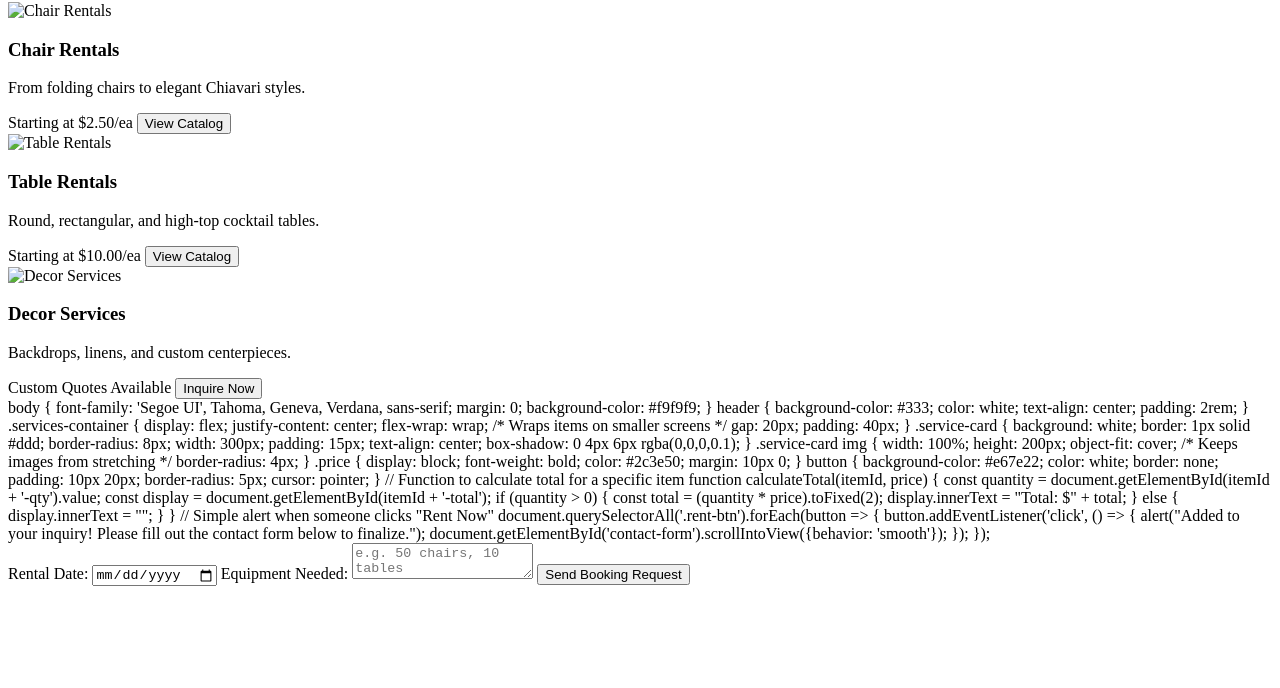
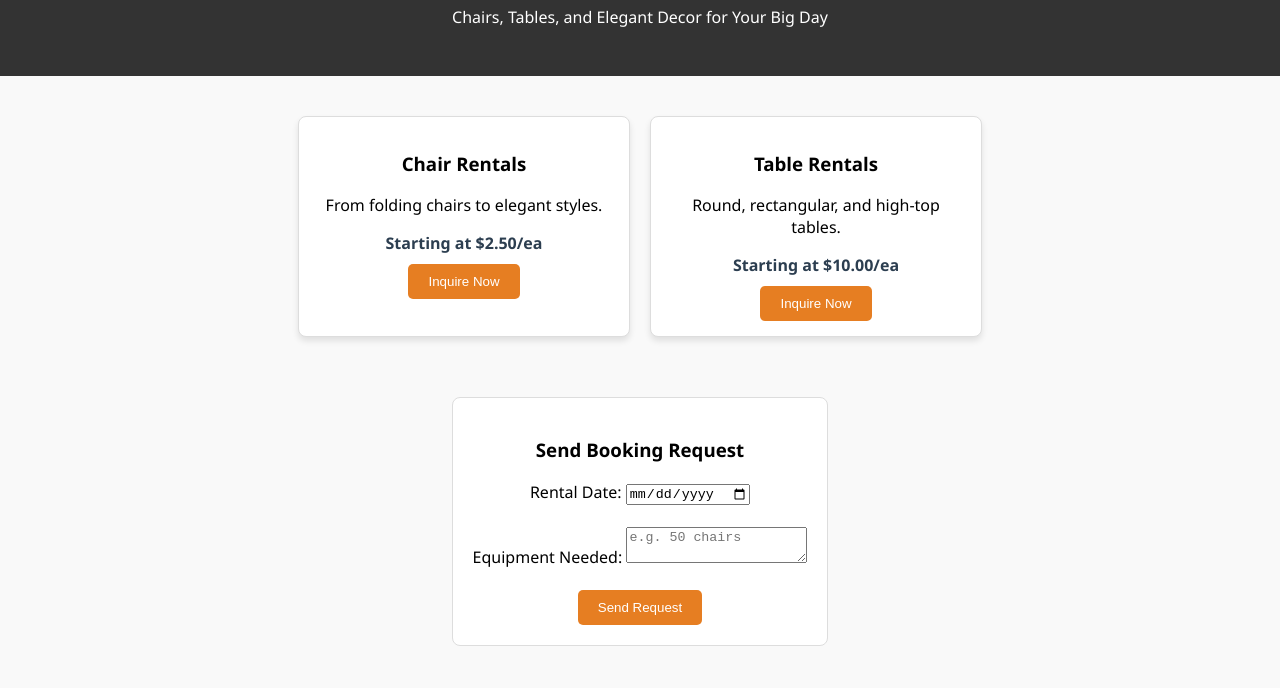
Before and after one commit to Avisha1204/Avisha1204.github.io, a plain HTML site: page index.html in a window 1280 px wide. Shown: the part 112-800 px from the top of the page. Drawn offline with Linux system fonts and the light colour scheme.

Commit message:
Revise HTML structure and add contact form
Updated title and added CSS for styling. Modified service descriptions and buttons for rental inquiries. Added a contact form for booking requests.

```diff
--- a/index.html
+++ b/index.html
@@ -2,135 +2,55 @@
 <html lang="en">
 <head>
     <meta charset="UTF-8">
-    <title>Elite Event Rentals</title>
-    <link rel="stylesheet" href="style.css">
+    <title>Party & Event Rentals</title>
+    <style>
+        /* This is the CSS section */
+        body { font-family: 'Segoe UI', sans-serif; margin: 0; background-color: #f9f9f9; text-align: center; }
+        header { background-color: #333; color: white; padding: 2rem; }
+        .services-container { display: flex; justify-content: center; flex-wrap: wrap; gap: 20px; padding: 40px; }
+        .service-card { background: white; border: 1px solid #ddd; border-radius: 8px; width: 300px; padding: 15px; box-shadow: 0 4px 6px rgba(0,0,0,0.1); }
+        .service-card img { width: 100%; height: 200px; object-fit: cover; border-radius: 4px; }
+        .price { display: block; font-weight: bold; color: #2c3e50; margin: 10px; }
+        button { background-color: #e67e22; color: white; border: none; padding: 10px 20px; border-radius: 5px; cursor: pointer; }
+        form { background: white; padding: 20px; display: inline-block; border-radius: 8px; margin-top: 20px; border: 1px solid #ddd; }
+    </style>
 </head>
 <body>
+
     <header>
         <h1>Party & Event Rentals</h1>
         <p>Chairs, Tables, and Elegant Decor for Your Big Day</p>
     </header>
 
     <section class="services-container">
-        <!-- Chair Rental Card -->
         <div class="service-card">
-            <img src="chairs.jpg" alt="Chair Rentals">
             <h3>Chair Rentals</h3>
-            <p>From folding chairs to elegant Chiavari styles.</p>
+            <p>From folding chairs to elegant styles.</p>
             <span class="price">Starting at $2.50/ea</span>
-            <button>View Catalog</button>
+            <button class="rent-btn">Inquire Now</button>
         </div>
-
-        <!-- Table Rental Card -->
         <div class="service-card">
-            <img src="tables.jpg" alt="Table Rentals">
             <h3>Table Rentals</h3>
-            <p>Round, rectangular, and high-top cocktail tables.</p>
+            <p>Round, rectangular, and high-top tables.</p>
             <span class="price">Starting at $10.00/ea</span>
-            <button>View Catalog</button>
-        </div>
-
-        <!-- Decor Services Card -->
-        <div class="service-card">
-            <img src="decor.jpg" alt="Decor Services">
-            <h3>Decor Services</h3>
-            <p>Backdrops, linens, and custom centerpieces.</p>
-            <span class="price">Custom Quotes Available</span>
-            <button>Inquire Now</button>
+            <button class="rent-btn">Inquire Now</button>
         </div>
     </section>
+
+    <form id="contact-form">
+        <h3>Send Booking Request</h3>
+        <label>Rental Date:</label> <input type="date"> <br><br>
+        <label>Equipment Needed:</label> <textarea placeholder="e.g. 50 chairs"></textarea> <br><br>
+        <button type="button" onclick="alert('Request Sent!')">Send Request</button>
+    </form>
+
+    <script>
+        // This is the JavaScript section
+        document.querySelectorAll('.rent-btn').forEach(button => {
+            button.addEventListener('click', () => {
+                document.getElementById('contact-form').scrollIntoView({behavior: 'smooth'});
+            });
+        });
+    </script>
 </body>
 </html>
-
-
-
-
-body {
-    font-family: 'Segoe UI', Tahoma, Geneva, Verdana, sans-serif;
-    margin: 0;
-    background-color: #f9f9f9;
-}
-
-header {
-    background-color: #333;
-    color: white;
-    text-align: center;
-    padding: 2rem;
-}
-
-.services-container {
-    display: flex;
-    justify-content: center;
-    flex-wrap: wrap; /* Wraps items on smaller screens */
-    gap: 20px;
-    padding: 40px;
-}
-
-.service-card {
-    background: white;
-    border: 1px solid #ddd;
-    border-radius: 8px;
-    width: 300px;
-    padding: 15px;
-    text-align: center;
-    box-shadow: 0 4px 6px rgba(0,0,0,0.1);
-}
-
-.service-card img {
-    width: 100%;
-    height: 200px;
-    object-fit: cover; /* Keeps images from stretching */
-    border-radius: 4px;
-}
-
-.price {
-    display: block;
-    font-weight: bold;
-    color: #2c3e50;
-    margin: 10px 0;
-}
-
-button {
-    background-color: #e67e22;
-    color: white;
-    border: none;
-    padding: 10px 20px;
-    border-radius: 5px;
-    cursor: pointer;
-}
-
-
-
-// Function to calculate total for a specific item
-function calculateTotal(itemId, price) {
-    const quantity = document.getElementById(itemId + '-qty').value;
-    const display = document.getElementById(itemId + '-total');
-
-    if (quantity > 0) {
-        const total = (quantity * price).toFixed(2);
-        display.innerText = "Total: $" + total;
-    } else {
-        display.innerText = "";
-    }
-}
-
-// Simple alert when someone clicks "Rent Now"
-document.querySelectorAll('.rent-btn').forEach(button => {
-    button.addEventListener('click', () => {
-        alert("Added to your inquiry! Please fill out the contact form below to finalize.");
-        document.getElementById('contact-form').scrollIntoView({behavior: 'smooth'});
-    });
-});
-
-
-
-
-<form action="https://formspree.io" method="POST">
-    <label>Rental Date:</label>
-    <input type="date" name="event-date" required>
-
-    <label>Equipment Needed:</label>
-    <textarea name="items" placeholder="e.g. 50 chairs, 10 tables"></textarea>
-
-    <button type="submit">Send Booking Request</button>
-</form>
```
